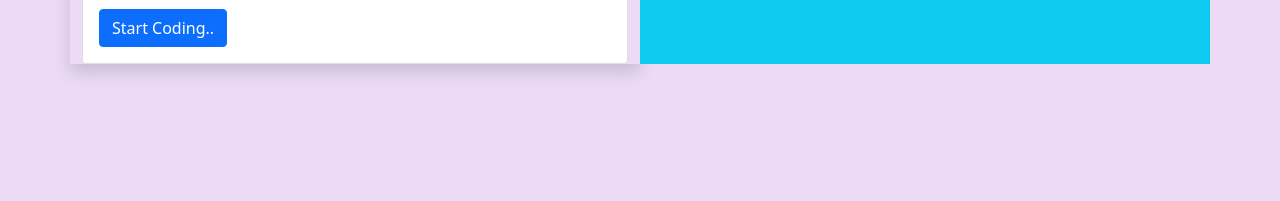
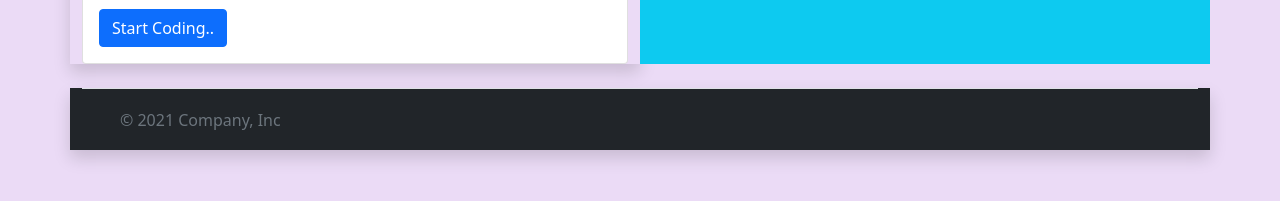
Before and after one commit to G-Nahom/G-Nahom.github.io, a plain HTML site: page index.html in a window 1280 px wide. Shown: the part 591-792 px from the top of the page. Drawn offline with nearby package versions, Linux system fonts and the light colour scheme.

Commit message:
fotter added

```diff
--- a/index.html
+++ b/index.html
@@ -127,6 +127,22 @@
          </div>
     </div>
     </div>
+    <div class="container shadow bg-dark">
+      <footer class="d-flex flex-wrap justify-content-between align-items-center py-3 my-4 border-top">
+        <div class="col-md-4 d-flex text-center align-items-center">
+          <a href="/" class="mb-3 me-2 mb-md-0 text-muted text-decoration-none lh-1">
+            <svg class="bi" width="30" height="24"><use xlink:href="#bootstrap"/></svg>
+          </a>
+          <span class="text-muted">&copy; 2021 Company, Inc</span>
+        </div>
+
+        <ul class="nav col-md-4 justify-content-end list-unstyled d-flex">
+          <li class="ms-3"><a class="text-muted" href="#"><svg class="bi" width="24" height="24"><use xlink:href="#twitter"/></svg></a></li>
+          <li class="ms-3"><a class="text-muted" href="#"><svg class="bi" width="24" height="24"><use xlink:href="#instagram"/></svg></a></li>
+          <li class="ms-3"><a class="text-muted" href="#"><svg class="bi" width="24" height="24"><use xlink:href="#facebook"/></svg></a></li>
+        </ul>
+      </footer>
+    </div>
     <script src="https://cdn.jsdelivr.net/npm/bootstrap@5.1.3/dist/js/bootstrap.bundle.min.js" integrity="sha384-ka7Sk0Gln4gmtz2MlQnikT1wXgYsOg+OMhuP+IlRH9sENBO0LRn5q+8nbTov4+1p" crossorigin="anonymous"></script>
 </body>
 </html>
```
